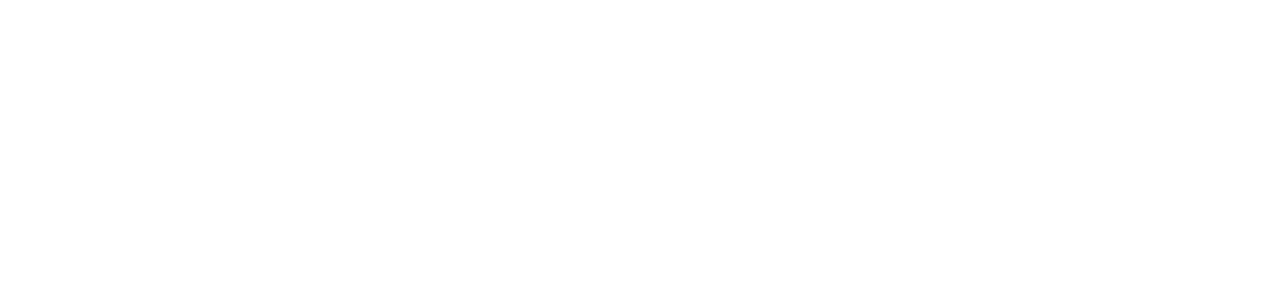
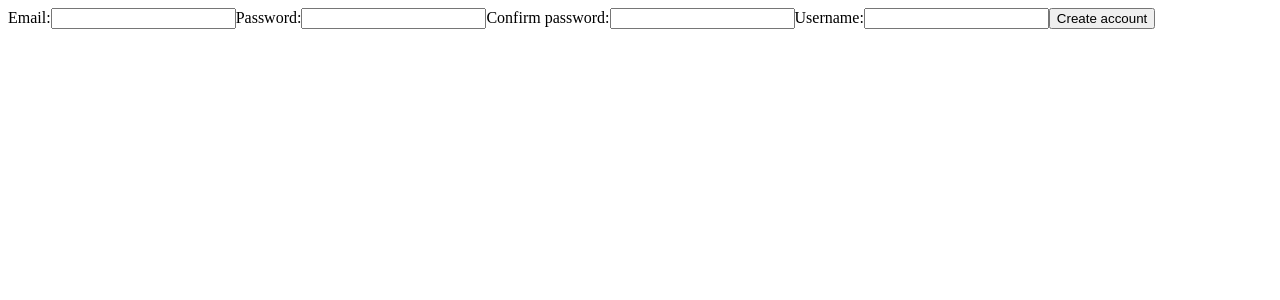
Before and after one commit to tbuller/all-purpose-organiser, a React (Create React App) app in the folder src/: page /signup in a window 1280 px wide. Before the commit this address had no page. Shown: the top 300 px of the page. Built offline with nearby package versions, Linux system fonts and the light colour scheme.

Commit message:
fetch requests set up for auth

```diff
--- a/src/src/App.tsx
+++ b/src/src/App.tsx
@@ -11,7 +11,7 @@ const App = () => {
   return (
     <Routes>
       <Route path="/" element={<Landing navigate={navigate} />} />
-      <Route path="/singup" element={<Signup navigate={navigate} />} />
+      <Route path="/signup" element={<Signup navigate={navigate} />} />
       <Route path="/login" element={<Login navigate={navigate} />} />
     </Routes>
   )
--- a/src/src/components/Auth/Signup.tsx
+++ b/src/src/components/Auth/Signup.tsx
@@ -8,9 +8,56 @@ interface SignupProps {
 
 const Signup: React.FC<SignupProps> = ({ navigate }) => {
 
+  const [email, setEmail] = useState("");
+  const [password, setPassword] = useState("");
+  const [confirmedPassword, setConfirmedPassword] = useState("");
+  const [username, setUsername] = useState("");
+  const [passwordsNotMatching, setPasswordsNotMatching] = useState(false);
+
+  const createUser = () => {
+    if (password !== confirmedPassword) {
+      console.log("passwords do not match");
+      setPasswordsNotMatching(true);
+    } else {
+      fetch("http://localhost:8080/users", {
+        method: "post",
+        headers: {
+          "Content-Type" : "application/json"
+        },
+        body: JSON.stringify({ email: email, password: password, username: username })
+      })
+        .then(response => response.json())
+        .then(data => console.log(data))
+    }
+  }
+
+  const handleEmailChange = (event: React.ChangeEvent<HTMLInputElement>) => {
+    setEmail(event.target.value);
+  }
+
+  const handlePasswordChange = (event: React.ChangeEvent<HTMLInputElement>) => {
+    setPassword(event.target.value);
+  }
+
+  const handleConfirmedPasswordChange = (event: React.ChangeEvent<HTMLInputElement>) => {
+    setConfirmedPassword(event.target.value);
+  }
+
+  const handleUsernameChange = (event: React.ChangeEvent<HTMLInputElement>) => {
+    setUsername(event.target.value)
+  }
+
   return (
     <div className="signup-page-container">
-
+      <label className="signup-page-label">Email:</label>
+      <input className="signup-page-input" type="text" onChange={handleEmailChange} />
+      <label className="signup-page-label">Password:</label>
+      <input className="signup-page-input" type="password" onChange={handlePasswordChange} />
+      <label className="signup-page-label">Confirm password:</label>
+      <input className="signup-page-input" type="password" onChange={handleConfirmedPasswordChange} />
+      <label className="signup-page-label">Username:</label>
+      <input className="signup-page-input" type="text" onChange={handleUsernameChange} />
+      <button onClick={createUser}>Create account</button>
     </div>
   )
 }
--- a/src/src/components/Landing.tsx
+++ b/src/src/components/Landing.tsx
@@ -1,6 +1,8 @@
 import React from 'react';
 import { useState, useEffect } from 'react';
 import { useNavigate } from 'react-router-dom';
+import { useDispatch } from 'react-redux';
+import { setUsers } from '../redux/usersSlice'
 
 interface LandingProps {
   navigate: ReturnType<typeof useNavigate>;
@@ -8,9 +10,28 @@ interface LandingProps {
 
 const Landing: React.FC<LandingProps> = ({ navigate }) => {
 
+  const dispatch = useDispatch();
+
+  useEffect(() => {
+    fetch("http://localhost:8080/users")
+      .then(response => response.json())
+      .then(data => {
+        dispatch(setUsers(data.users))
+      })
+  }, [])
+
+  const navigateLogin = () => {
+    navigate("/login");
+  }
+
+  const navigateSignup = () => {
+    navigate("/signup");
+  }
+
   return (
     <div className="landing-page-container">
-      This is the landing page
+      <button onClick={navigateLogin}>Login</button>
+      <button onClick={navigateSignup}>Sign up</button>
     </div>
   )
 }
--- a/src/src/redux/usersSlice.ts
+++ b/src/src/redux/usersSlice.ts
@@ -15,4 +15,4 @@ const usersSlice = createSlice({
 })
 
 export default usersSlice.reducer;
-const { setUsers } = usersSlice.actions;
+export const { setUsers } = usersSlice.actions;
```
